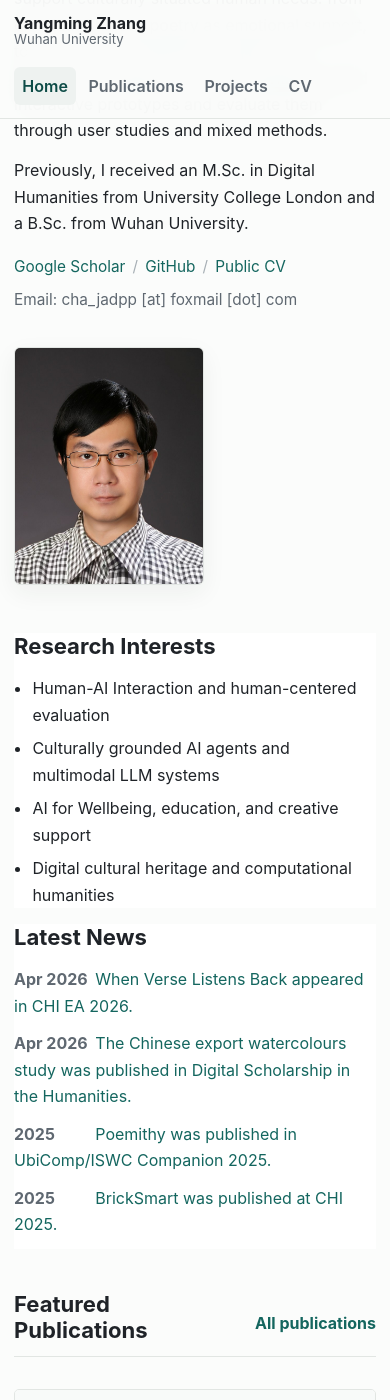
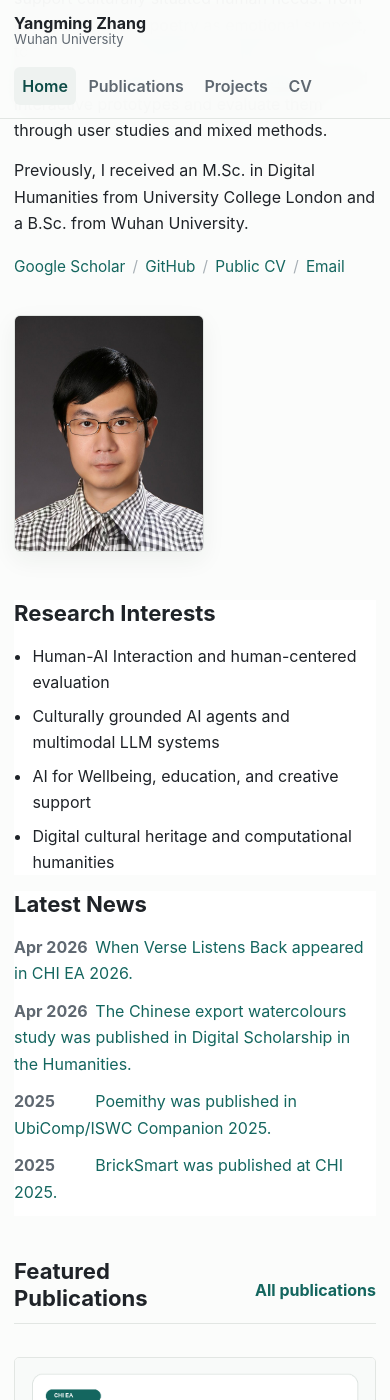
Before and after one commit to JAdpp/ymzhang.github.io, a Jekyll site: the page built from index.md, in a window 390 px wide and 1400 px high, scrolled down 476 px. Built offline with Jekyll 4.4.1, drawn with Linux system fonts in a browser that asks for light colours; some of the changed text lies outside the part shown.

Commit message:
Use mailto email link

```diff
--- a/_config.yml
+++ b/_config.yml
@@ -9,7 +9,7 @@ author:
   affiliation: School of Information Management, Wuhan University
   lab: Cultural Heritage Intelligent Computing Lab
   location: Wuhan, China
-  email_obfuscated: "cha_jadpp [at] foxmail [dot] com"
+  email: "cha_jadpp@foxmail.com"
 
 links:
   scholar: "https://scholar.google.com/citations?user=UUmf2HEAAAAJ"
--- a/_includes/footer.html
+++ b/_includes/footer.html
@@ -8,7 +8,7 @@
       <span aria-hidden="true">/</span>
       <a href="{{ site.links.cv | relative_url }}">Public CV</a>
       <span aria-hidden="true">/</span>
-      <span>Email: {{ site.author.email_obfuscated }}</span>
+      <a href="mailto:{{ site.author.email }}">Email</a>
     </p>
   </div>
 </footer>
--- a/assets/css/main.scss
+++ b/assets/css/main.scss
@@ -498,12 +498,4 @@ h3 {
     padding-inline: 0.52rem;
   }
 
-  .hero__links span {
-    flex-basis: 100%;
-  }
-
-  .hero__links a:nth-of-type(3)::after {
-    content: "";
-    margin-left: 0;
-  }
 }
--- a/index.md
+++ b/index.md
@@ -19,7 +19,7 @@ title: Home
       <a href="{{ site.links.scholar }}">Google Scholar</a>
       <a href="{{ site.links.github }}">GitHub</a>
       <a href="{{ site.links.cv | relative_url }}">Public CV</a>
-      <span>Email: {{ site.author.email_obfuscated }}</span>
+      <a href="mailto:{{ site.author.email }}">Email</a>
     </div>
   </div>
   <figure class="hero__portrait">
```
